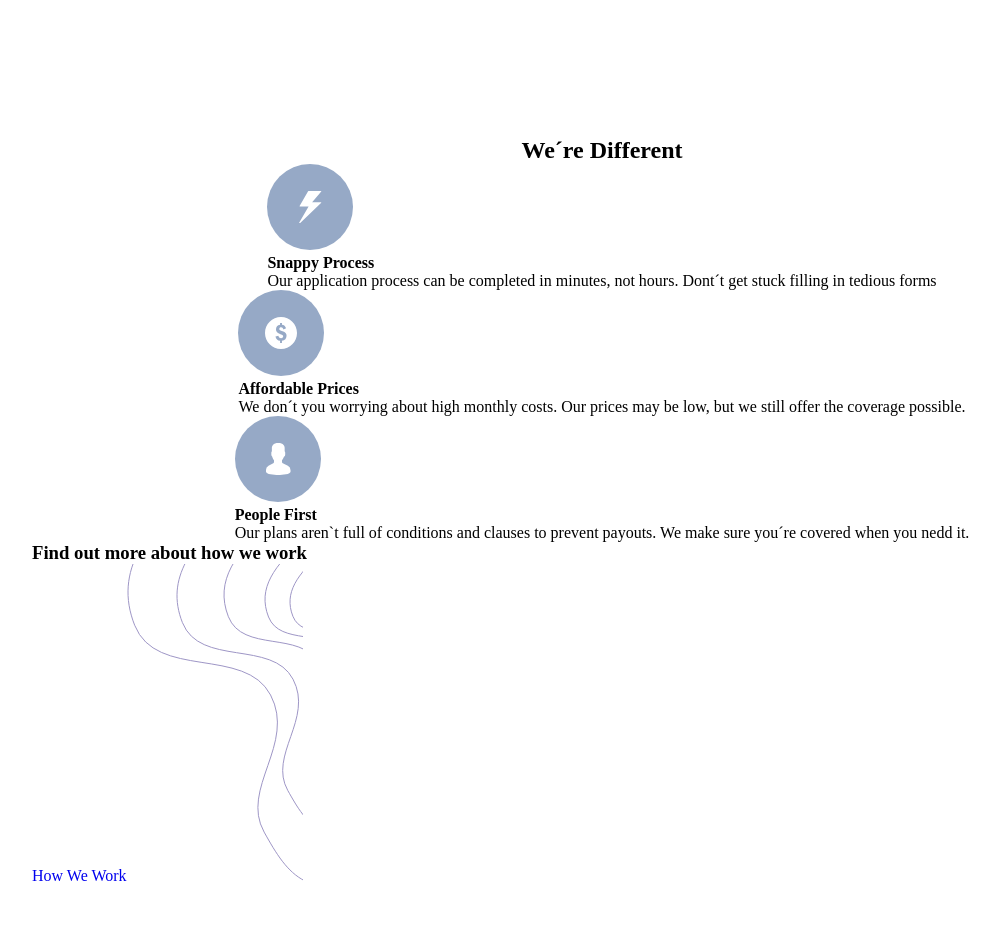
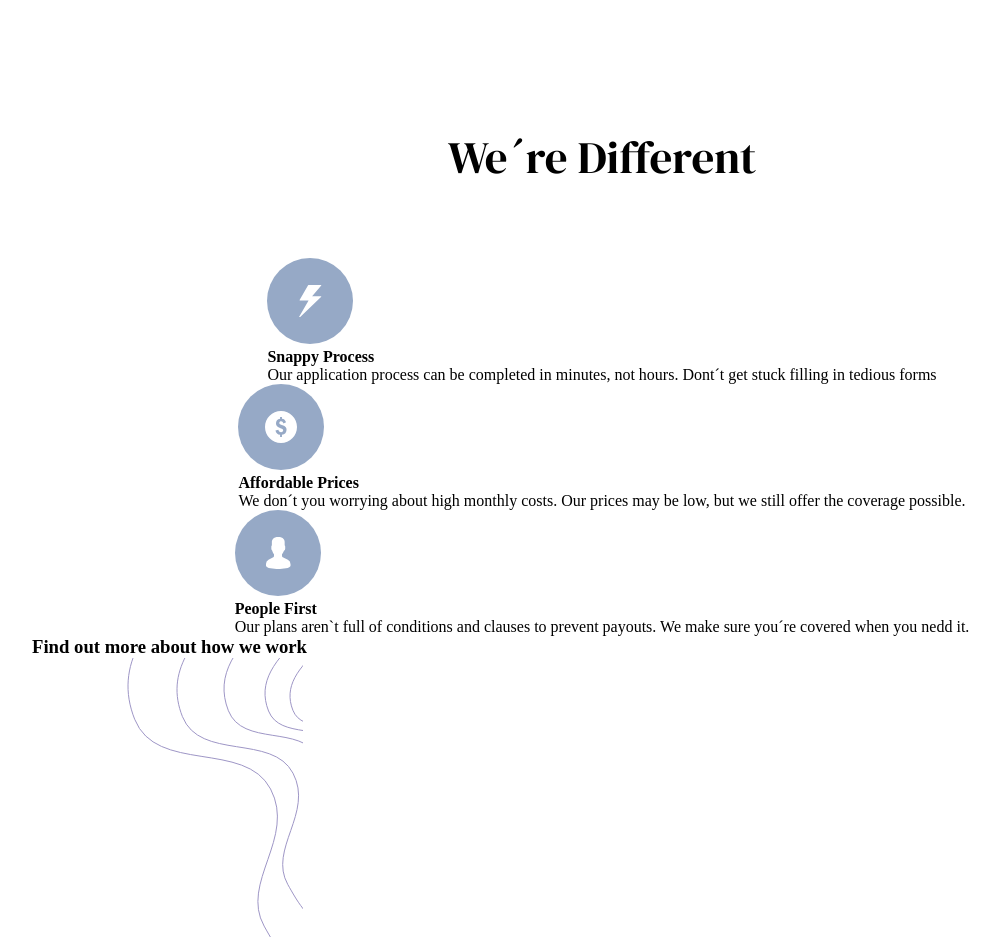
Before and after one commit to higor-costa/pagina-de-destino-insure, a React (Vite) app: page / in a window 1280 px wide. Shown: the part 2060-2997 px from the top of the page, without its empty margins (38-1038 px from the left). Built offline with nearby package versions, Linux system fonts and the light colour scheme.

Commit message:
Declara estilo do título do conteúdo principal do main

```diff
--- a/src/style/components/Main.module.scss
+++ b/src/style/components/Main.module.scss
@@ -9,3 +9,12 @@
     flex-direction: column;
   }
 }
+
+.mainContent {
+  h2 {
+    @include fonte-titulo(45);
+    font-weight: normal;
+    margin-bottom: 80px;
+    position: relative;
+  }
+}
```
